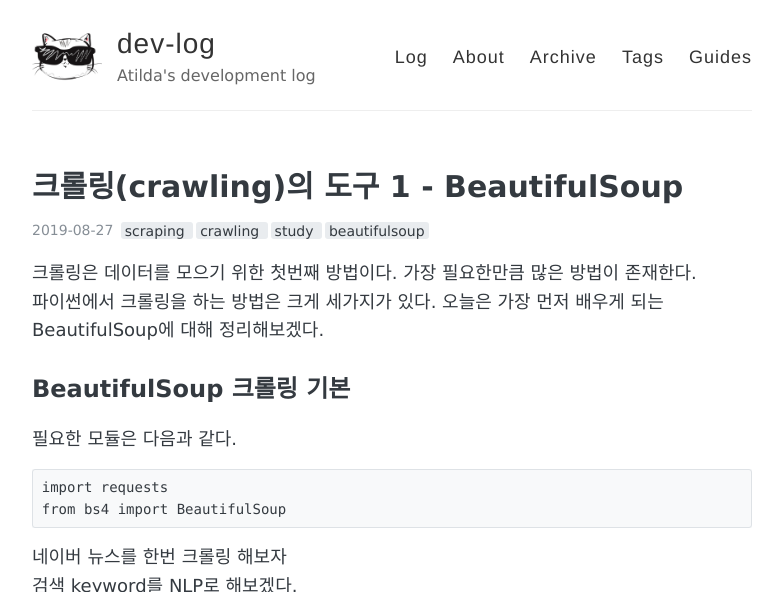
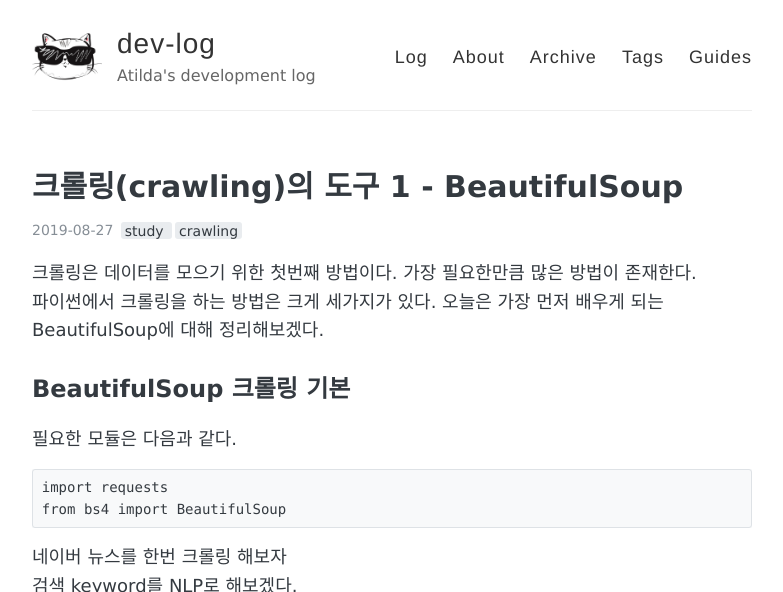
Before and after one commit to stellarway/stellarway.github.io, a Jekyll site: the page built from _posts/2019-08-27-beautifulsoup.md, in a window 1280 px wide and 900 px high, cut to the strip 0-592 px from the top of the window. Shown: the whole strip, without its empty margins (248-1031 px from the left). Built offline with Jekyll 4.4.1, drawn with Linux system fonts in a browser that asks for light colours.

Commit message:
_posts/2019-08-27-beautifulsoup.md updated

```diff
--- a/_posts/2019-08-27-beautifulsoup.md
+++ b/_posts/2019-08-27-beautifulsoup.md
@@ -1,7 +1,7 @@
 ---
 layout: post
 title: "크롤링(crawling)의 도구 1 - BeautifulSoup"
-tags: [scraping, crawling, study, beautifulsoup]
+tags: [study, crawling]
 comments: true
 ---
 크롤링은 데이터를 모으기 위한 첫번째 방법이다. 가장 필요한만큼 많은 방법이 존재한다.
```
Also changed, not shown: other parts of _posts/2019-08-27-beautifulsoup.md (+1 -1 lines).
